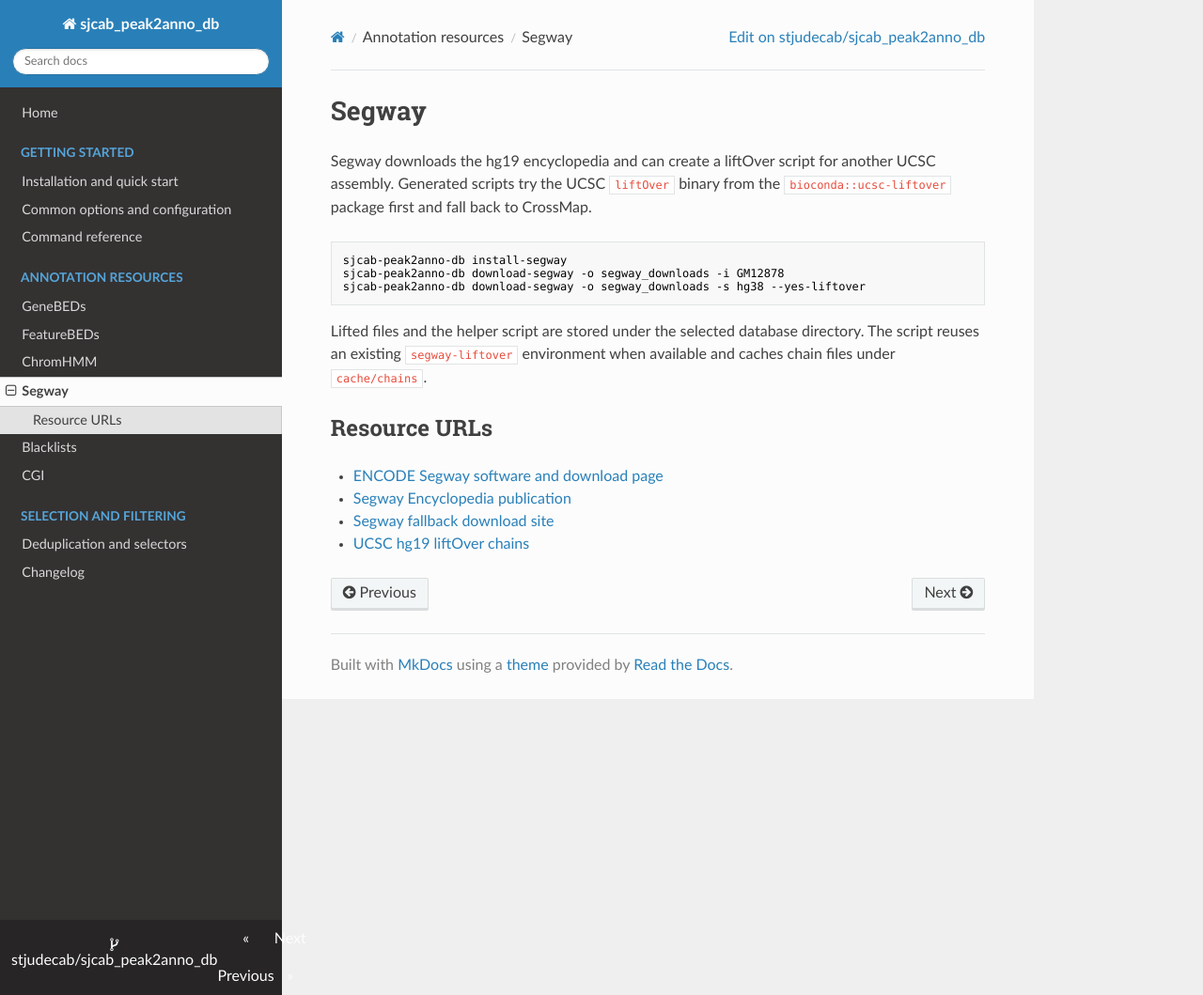
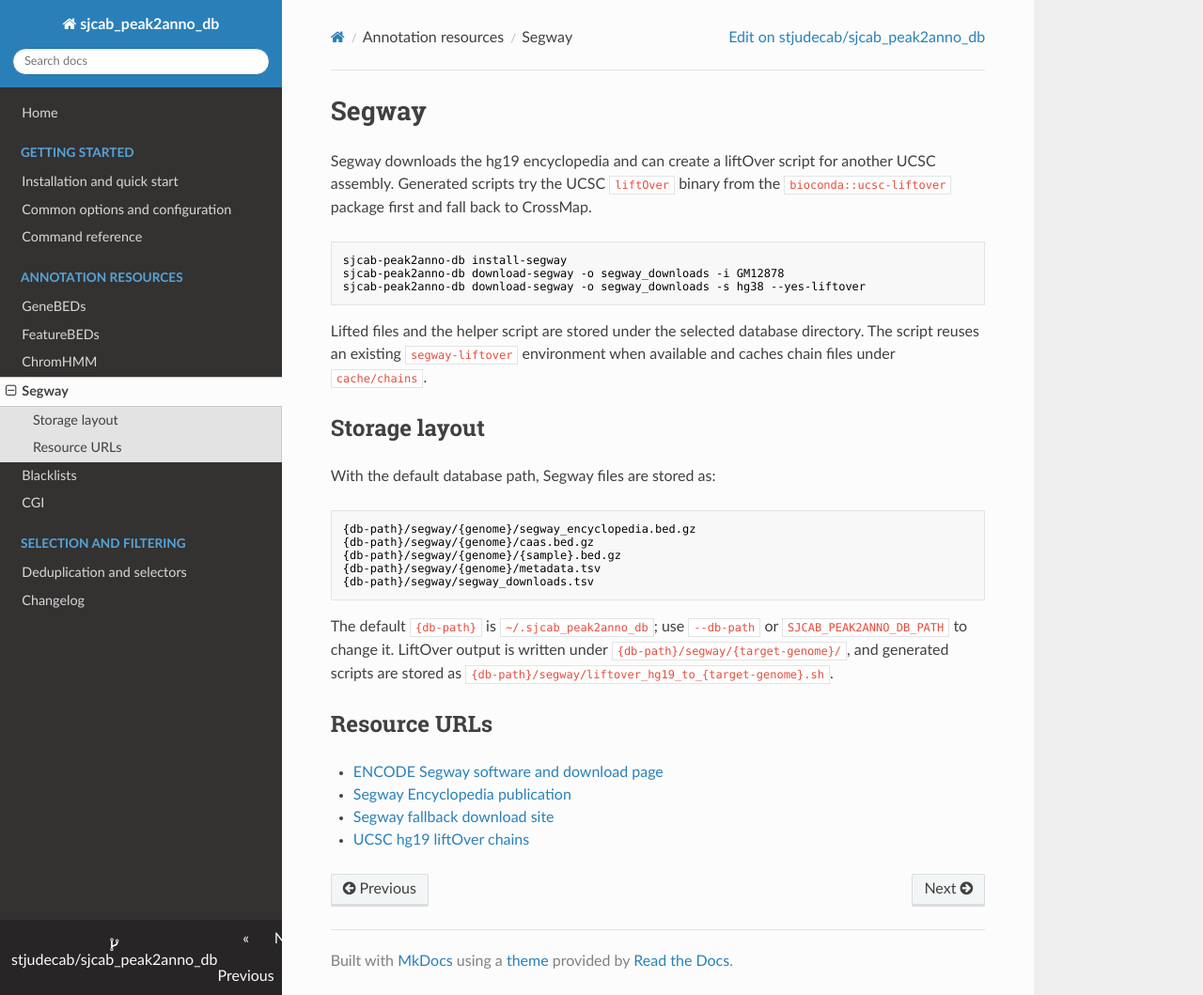
Before and after one commit to stjudecab/sjcab_peak2anno_db, an MkDocs documentation site: the page built from docs/segway.md, in a window 1280 px wide and 1059 px high. Shown: the whole window at 94% size. Built offline with MkDocs 1.6.1, drawn with Linux system fonts in a browser that asks for light colours; nearby versions of some CDN libraries.

Commit message:
Document Segway storage layout

````diff
--- a/docs/segway.md
+++ b/docs/segway.md
@@ -14,6 +14,23 @@ Lifted files and the helper script are stored under the selected database
 directory. The script reuses an existing `segway-liftover` environment when
 available and caches chain files under `cache/chains`.
 
+## Storage layout
+
+With the default database path, Segway files are stored as:
+
+```text
+{db-path}/segway/{genome}/segway_encyclopedia.bed.gz
+{db-path}/segway/{genome}/caas.bed.gz
+{db-path}/segway/{genome}/{sample}.bed.gz
+{db-path}/segway/{genome}/metadata.tsv
+{db-path}/segway/segway_downloads.tsv
+```
+
+The default `{db-path}` is `~/.sjcab_peak2anno_db`; use `--db-path` or
+`SJCAB_PEAK2ANNO_DB_PATH` to change it. LiftOver output is written under
+`{db-path}/segway/{target-genome}/`, and generated scripts are stored as
+`{db-path}/segway/liftover_hg19_to_{target-genome}.sh`.
+
 ## Resource URLs
 
 - [ENCODE Segway software and download page](https://www.encodeproject.org/software/segway/)
````
Also changed, not shown: Log.Codex.Dev.md (+1 -0 lines), docs/changelog.md (+2 -0 lines).
